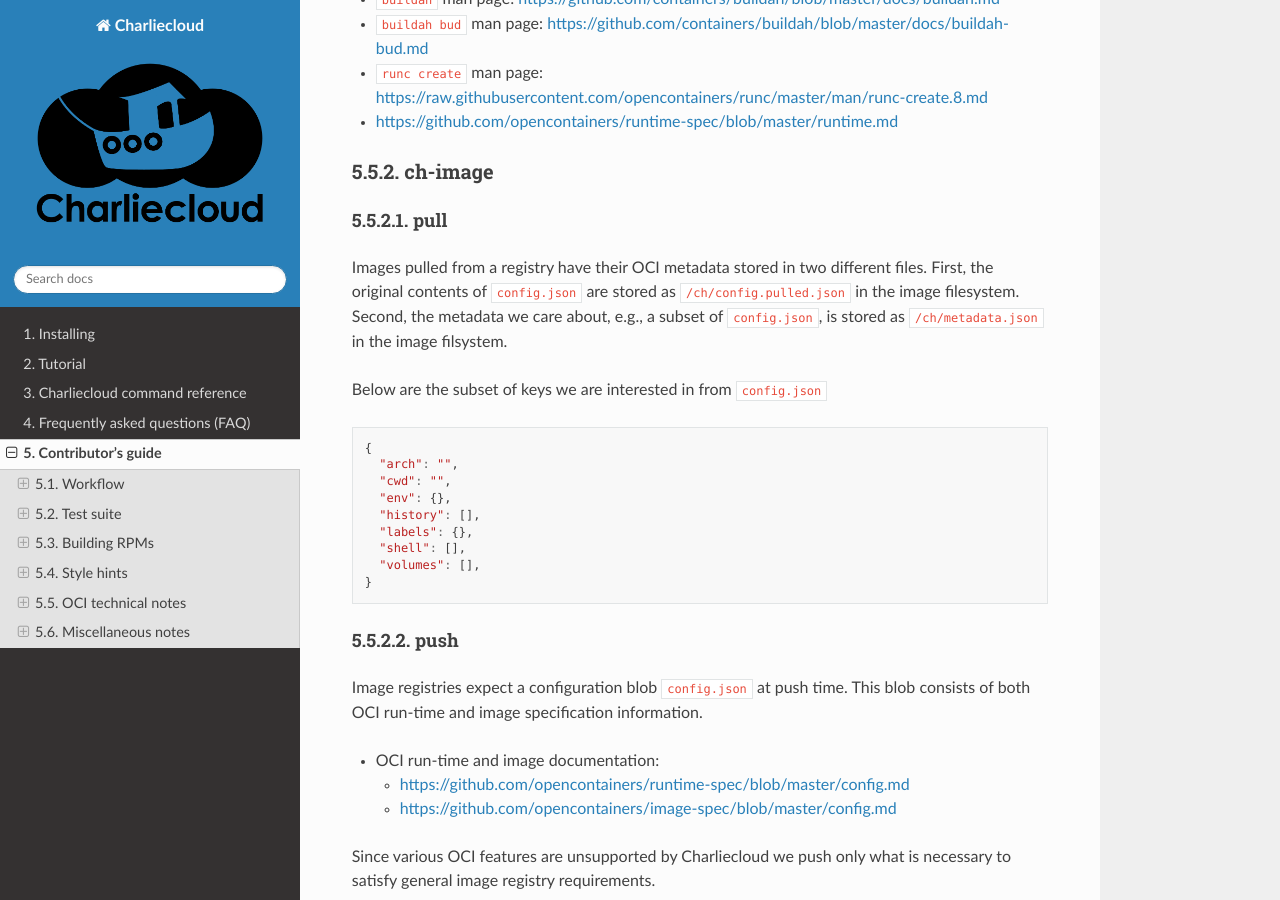
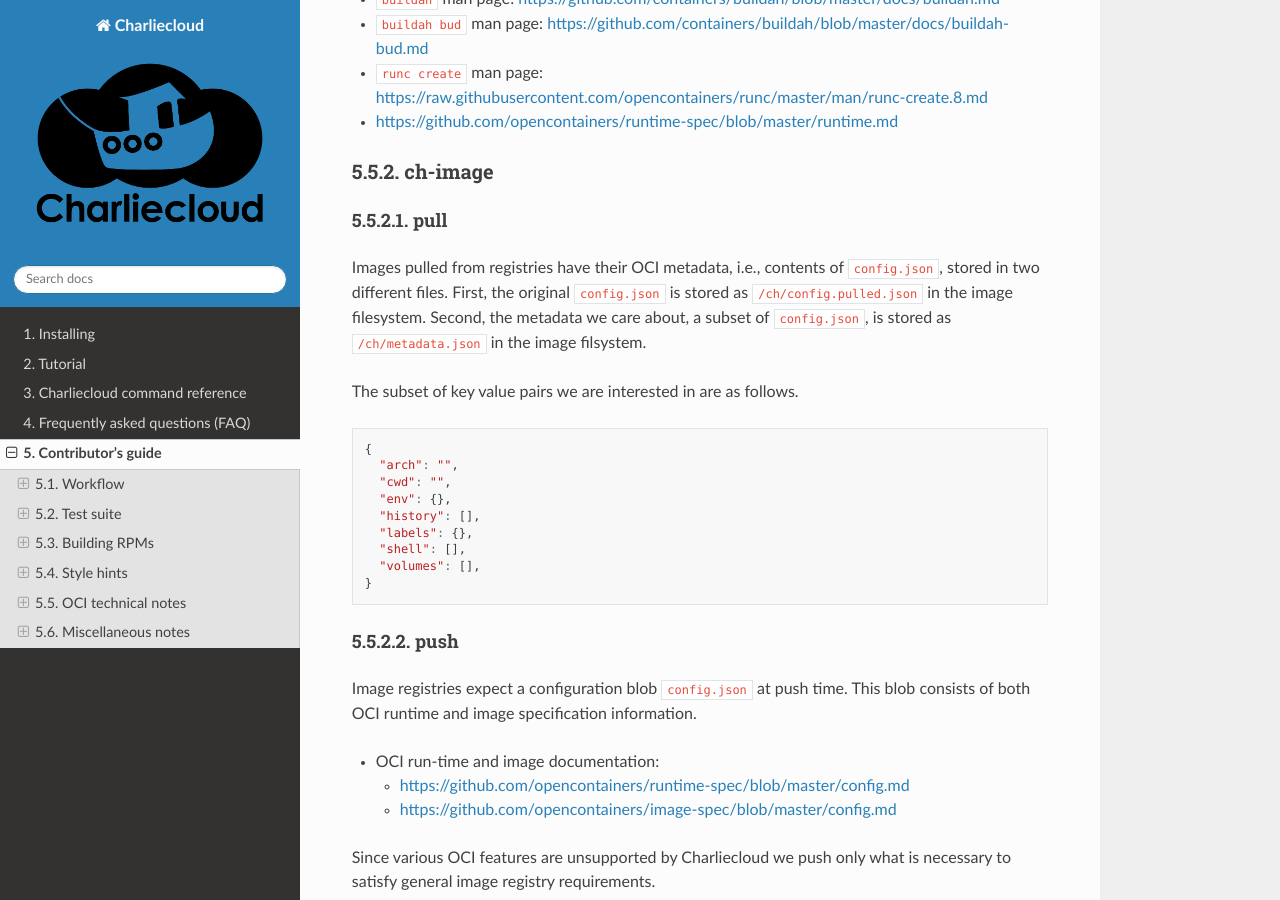
Before and after one commit to hpc/charliecloud, a Sphinx documentation site: the page built from doc/dev.rst, in a window 1280 px wide and 900 px high, scrolled down 24688 px. Built offline with Sphinx 7.4.7 and the Read the Docs theme 2.0.0, drawn with Linux system fonts in a browser that asks for light colours; some of the changed text lies outside the part shown.

Commit message:
alter some sentences

```diff
--- a/doc/dev.rst
+++ b/doc/dev.rst
@@ -1291,13 +1291,14 @@ ch-image
 pull
 ~~~~
 
-Images pulled from a registry have their OCI metadata stored in two different
-files. First, the original contents of :code:`config.json` are stored as
-:code:`/ch/config.pulled.json` in the image filesystem. Second, the metadata we
-care about, e.g., a subset of :code:`config.json`, is stored as
-:code:`/ch/metadata.json` in the image filsystem.
+Images pulled from registries have their OCI metadata, i.e., contents of
+:code:`config.json`, stored in two different files. First, the original
+:code:`config.json` is stored as :code:`/ch/config.pulled.json` in the image
+filesystem. Second, the metadata we care about, a subset of
+:code:`config.json`, is stored as :code:`/ch/metadata.json` in the image
+filsystem.
 
-Below are the subset of keys we are interested in from :code:`config.json`
+The subset of key value pairs we are interested in are as follows.
 
 .. code-block:: javascript
 
@@ -1315,7 +1316,7 @@ push
 ~~~~
 
 Image registries expect a configuration blob :code:`config.json` at push time.
-This blob consists of both OCI run-time and image specification information.
+This blob consists of both OCI runtime and image specification information.
 
 * OCI run-time and image documentation:
 
@@ -1450,9 +1451,8 @@ above are expected by the registry in the :code:`config.json` at push time.
 The history section is collected from the image's :code:`ch/metadata.json` file
 and edited to represent a single layer image. This is achieved by changing all
 but the final history entry's :code:`empty_layer` key value to :code:`true`.
-
-We do this because Quay checks that the number of non-empty history entries
-match the number of pushed layers.
+This is needed because Quay checks that the number of non-empty history entries
+match the number of pushed layers at push time.
 
 Since we have no other use for the optional history field, we leave it in the
 OCI format.
```
